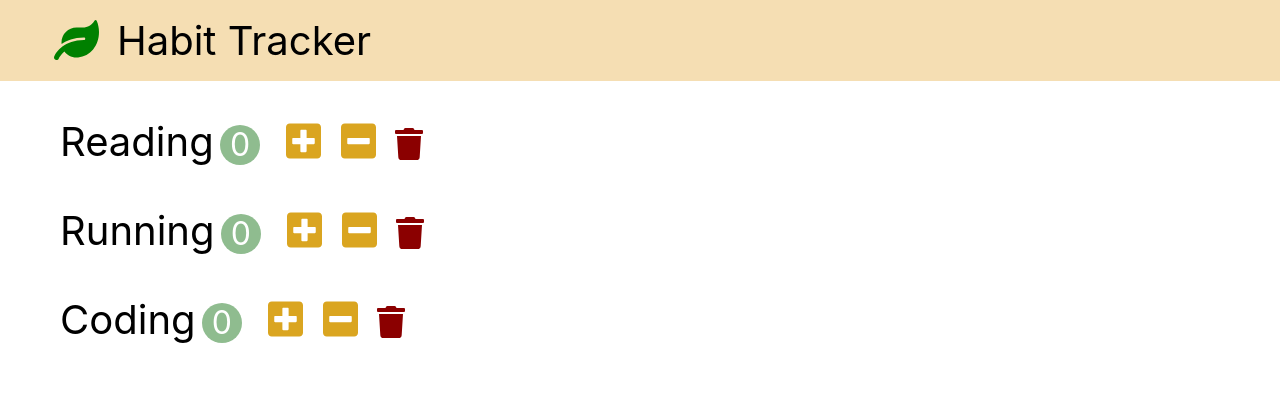
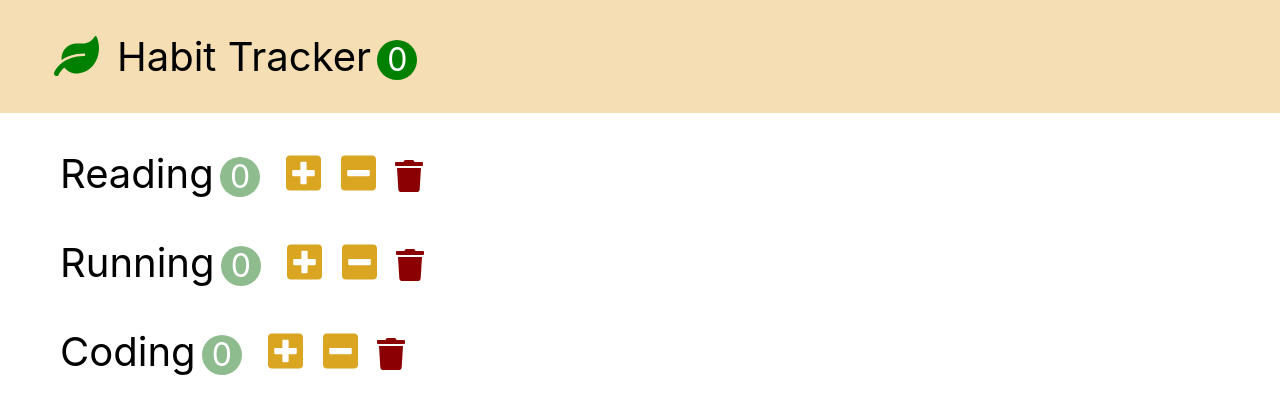
Before and after one commit to wan8234/habit-tracker, a React (Create React App) app: page / in a window 1280 px wide. Shown: the top 414 px of the page. Built offline with nearby package versions, Linux system fonts and the light colour scheme.

Commit message:
make navbar sum

```diff
--- a/src/App.css
+++ b/src/App.css
@@ -46,7 +46,8 @@ button {
 
 .navbar {
     background-color: wheat;
-    padding: 1rem;
+    padding-top: 2rem;
+    padding-bottom: 2rem;
     padding-left: 3rem;
 }
 
@@ -60,3 +61,7 @@ button {
 .habit-tracker {
     font-size: 2.5rem;
 }
+
+.habit-navbar-count {
+    background-color: green;
+}
--- a/src/app.jsx
+++ b/src/app.jsx
@@ -4,11 +4,52 @@ import Habits from "./components/habits";
 import Navbar from "./components/navbar";
 
 class App extends Component {
+    state = {
+        habits: [
+            { id: 1, name: "Reading", count: 0 },
+            { id: 2, name: "Running", count: 0 },
+            { id: 3, name: "Coding", count: 0 },
+        ],
+    };
+
+    handleIncrement = (habit) => {
+        const habits = [...this.state.habits];
+        const index = habits.indexOf(habit);
+        habits[index].count++;
+        this.setState({ habits: habits }); // habits만 써도 가능
+    };
+
+    handleDecrement = (habit) => {
+        const habits = [...this.state.habits];
+        const index = habits.indexOf(habit);
+        // habits[index].count <= 0
+        //   ? (habits[index].count = 0)
+        //   : habits[index].count--;
+        const count = habits[index].count - 1;
+        habits[index].count = count < 0 ? 0 : count;
+        this.setState({ habits });
+    };
+
+    handleDelete = (habit) => {
+        // const habits = [...this.state.habits];
+        // const index = habits.indexOf(habit);
+        // habits.pop(index);
+        // this.setState({ habits });
+
+        const habits = this.state.habits.filter((item) => item.id !== habit.id);
+        this.setState({ habits });
+    };
+
     render() {
         return (
             <>
-                <Navbar />
-                <Habits />
+                <Navbar habits={this.state.habits} />
+                <Habits
+                    habits={this.state.habits}
+                    onIncrement={this.handleIncrement}
+                    onDecrement={this.handleDecrement}
+                    onDelete={this.handleDelete}
+                />
             </>
         );
     }
--- a/src/components/habits.jsx
+++ b/src/components/habits.jsx
@@ -2,46 +2,23 @@ import React, { Component } from "react";
 import Habit from "./habit";
 
 class Habits extends Component {
-    state = {
-        habits: [
-            { id: 1, name: "Reading", count: 0 },
-            { id: 2, name: "Running", count: 0 },
-            { id: 3, name: "Coding", count: 0 },
-        ],
-    };
-
     handleIncrement = (habit) => {
-        const habits = [...this.state.habits];
-        const index = habits.indexOf(habit);
-        habits[index].count++;
-        this.setState({ habits: habits }); // habits만 써도 가능
+        this.props.onIncrement(habit);
     };
 
     handleDecrement = (habit) => {
-        const habits = [...this.state.habits];
-        const index = habits.indexOf(habit);
-        // habits[index].count <= 0
-        //   ? (habits[index].count = 0)
-        //   : habits[index].count--;
-        const count = habits[index].count - 1;
-        habits[index].count = count < 0 ? 0 : count;
-        this.setState({ habits });
+        this.props.onDecrement(habit);
     };
 
     handleDelete = (habit) => {
-        // const habits = [...this.state.habits];
-        // const index = habits.indexOf(habit);
-        // habits.pop(index);
-        // this.setState({ habits });
-
-        const habits = this.state.habits.filter((item) => item.id !== habit.id);
-        this.setState({ habits });
+        this.props.onDelete(habit);
     };
 
     render() {
+        const habits = this.props.habits;
         return (
             <ul>
-                {this.state.habits.map((habit) => (
+                {habits.map((habit) => (
                     <Habit
                         key={habit.id}
                         habit={habit}
--- a/src/components/navbar.jsx
+++ b/src/components/navbar.jsx
@@ -2,12 +2,19 @@ import React, { Component } from "react";
 
 class Navbar extends Component {
     render() {
+        const habits = this.props.habits;
+        var sum = 0;
+        habits.forEach((item) => {
+            sum += item.count;
+        });
+
         return (
             <div className="navbar">
                 <button className="logo-leaf">
-                    <i class="fas fa-leaf"></i>
+                    <i className="fas fa-leaf"></i>
                 </button>
                 <span className="habit-tracker">Habit Tracker</span>
+                <span className="habit-count habit-navbar-count">{sum}</span>
             </div>
         );
     }
```
